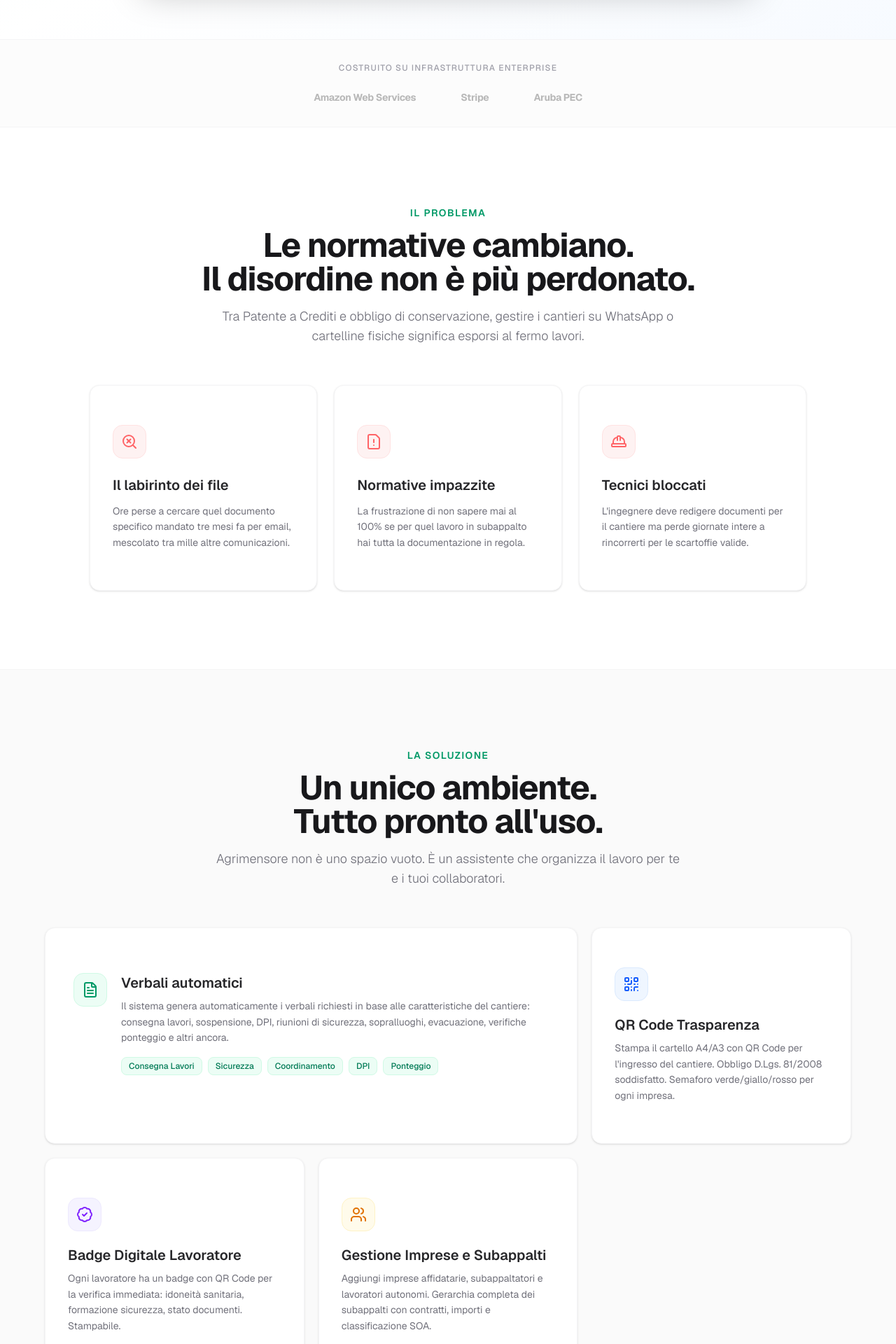
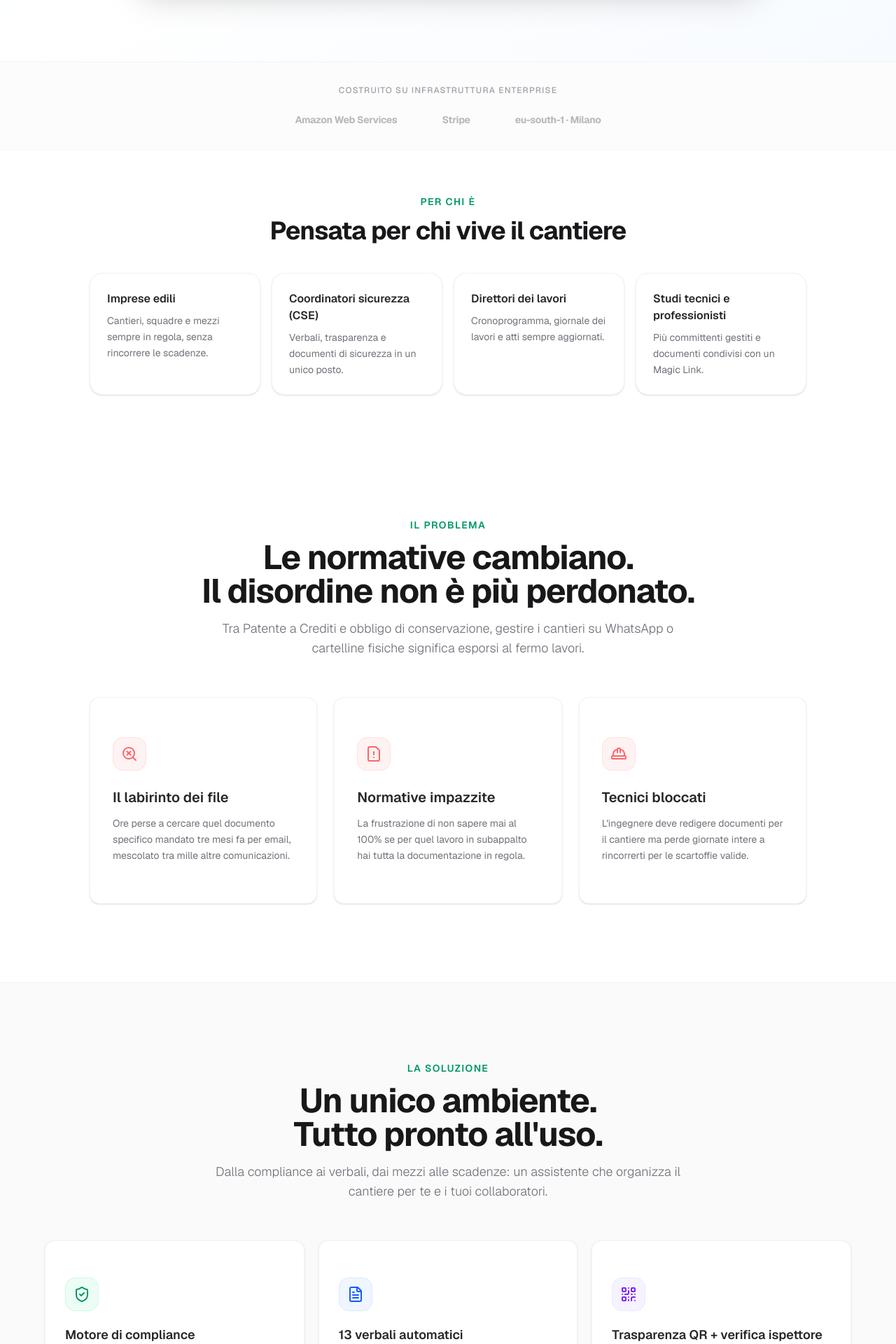
Before and after one commit to AdmiAgrim/agrimensore-landing, a Next.js app: page / in a window 1280 px wide. Shown: the part 800-2720 px from the top of the page at 70% size. Built offline with nearby package versions, Linux system fonts and the light colour scheme.

Commit message:
feat(landing): expand homepage to full feature set + 7 accuracy fixes

```diff
--- a/app/page.tsx
+++ b/app/page.tsx
@@ -5,6 +5,7 @@ import { Button } from "@/components/ui/button"
 import { Card, CardContent } from "@/components/ui/card"
 import { ContactModal } from "@/components/ContactModal"
 import { motion, useInView } from "framer-motion"
+import { AUDIENCE, PILLARS, FAQ_ITEMS } from "@/lib/features"
 import {
   HardHat,
   FileWarning,
@@ -15,8 +16,6 @@ import {
   ArrowRight,
   QrCode,
   Users,
-  BadgeCheck,
-  FileText,
   ChevronRight,
   Check,
   X,
@@ -24,7 +23,6 @@ import {
   Database,
   Lock,
   CloudUpload,
-  Clock,
   Smartphone,
   Menu,
   XIcon,
@@ -107,7 +105,7 @@ const PLANS = {
     monthly: 0,
     yearly: 0,
     features: ["Gestione documenti", "Verbali e rapporti PDF", "QR code trasparenza"],
-    excluded: ["Gestione squadre", "Audit documentale", "Supporto prioritario"],
+    excluded: ["Squadra e Formazioni", "Mezzi e Attrezzature", "Supporto prioritario"],
     cta: "Inizia Gratis",
     ctaVariant: "outline" as const,
     highlight: false,
@@ -122,7 +120,7 @@ const PLANS = {
     monthly: 48,
     yearly: 480,
     features: ["Gestione documenti", "Verbali e rapporti PDF", "QR code trasparenza"],
-    excluded: ["Gestione squadre", "Audit documentale", "Supporto prioritario"],
+    excluded: ["Squadra e Formazioni", "Mezzi e Attrezzature", "Supporto prioritario"],
     cta: "Scegli Starter",
     ctaVariant: "outline" as const,
     highlight: false,
@@ -140,8 +138,8 @@ const PLANS = {
       "Gestione documenti",
       "Verbali e rapporti PDF",
       "QR code trasparenza",
-      "Gestione squadre",
-      "Audit documentale",
+      "Squadra e Formazioni",
+      "Mezzi e Attrezzature",
     ],
     excluded: ["Supporto prioritario"],
     cta: "Scegli Professional",
@@ -161,8 +159,8 @@ const PLANS = {
       "Gestione documenti",
       "Verbali e rapporti PDF",
       "QR code trasparenza",
-      "Gestione squadre",
-      "Audit documentale",
+      "Squadra e Formazioni",
+      "Mezzi e Attrezzature",
       "Supporto prioritario",
     ],
     excluded: [],
@@ -173,32 +171,19 @@ const PLANS = {
   },
 }
 
-const FAQ_ITEMS = [
-  {
-    q: "Che cos'è Agrimensore?",
-    a: "Agrimensore è una piattaforma web (PWA) per la gestione documentale dei cantieri edili. Permette di gestire imprese, lavoratori, documenti di conformità, verbali e QR code di trasparenza — tutto in un'unica piattaforma accessibile da browser.",
-  },
-  {
-    q: "Il software genera POS o DUVRI?",
-    a: "No. Agrimensore non genera POS né DUVRI. Il software genera automaticamente i verbali di cantiere (consegna lavori, sicurezza, coordinamento, ecc.) in base alle caratteristiche del progetto, e gestisce tutta la documentazione di conformità.",
-  },
-  {
-    q: "A cosa serve il QR Code di trasparenza?",
-    a: "Il QR Code soddisfa l'obbligo di trasparenza previsto dal D.Lgs. 81/2008. Viene stampato su un cartello A4 o A3 da affiggere all'ingresso del cantiere. Chiunque lo scansioni può verificare la conformità documentale delle imprese presenti.",
-  },
-  {
-    q: "Dove sono custoditi i miei dati?",
-    a: "Tutti i dati sono custoditi su server AWS nella regione eu-south-1 (Milano). Nessun dato viene trasferito fuori dall'Italia. I backup giornalieri del database sono conservati per 30 giorni, e ogni documento su S3 ha il versioning attivo.",
-  },
-  {
-    q: "Posso condividere documenti con tecnici esterni?",
-    a: "Sì. Puoi generare un Magic Link monouso da inviare al tecnico esterno. Senza bisogno di creare un account, il destinatario può caricare il documento richiesto direttamente in piattaforma.",
-  },
-  {
-    q: "Posso cancellare il mio account e i miei dati?",
-    a: "Sì. In conformità al GDPR (Art. 17 — Diritto alla cancellazione), è disponibile un endpoint dedicato che anonimizza tutti i dati personali associati al tuo account.",
-  },
-]
+// FAQ_ITEMS sourced from @/lib/features
+
+const PILLAR_ACCENT: Record<string, string> = {
+  emerald: "bg-emerald-50 border-emerald-100 text-emerald-600",
+  blue: "bg-blue-50 border-blue-100 text-blue-600",
+  violet: "bg-violet-50 border-violet-100 text-violet-600",
+  amber: "bg-amber-50 border-amber-100 text-amber-600",
+  cyan: "bg-cyan-50 border-cyan-100 text-cyan-600",
+  rose: "bg-rose-50 border-rose-100 text-rose-600",
+  indigo: "bg-indigo-50 border-indigo-100 text-indigo-600",
+  teal: "bg-teal-50 border-teal-100 text-teal-600",
+  sky: "bg-sky-50 border-sky-100 text-sky-600",
+}
 
 /* ───────────────────────── helpers ───────────────────────── */
 
@@ -359,8 +344,7 @@ export default function Home() {
 
           <FadeIn delay={0.2}>
             <p className="text-lg sm:text-xl text-zinc-500 max-w-2xl mb-10 leading-relaxed font-light">
-              Verbali automatici, QR Code di trasparenza, gestione imprese e subappalti.
-              La piattaforma che digitalizza il tuo cantiere. Dati custoditi a Milano.
+              Il software ti dice quali documenti servono, genera i verbali, e tiene sotto controllo squadre, mezzi e scadenze. Cartello QR di trasparenza e dati custoditi a Milano. La piattaforma che mette il tuo cantiere a norma.
             </p>
           </FadeIn>
 
@@ -417,7 +401,31 @@ export default function Home() {
           <div className="flex items-center justify-center gap-10 sm:gap-16 opacity-40 grayscale">
             <span className="text-sm font-bold text-zinc-600 tracking-tight">Amazon Web Services</span>
             <span className="text-sm font-bold text-zinc-600 tracking-tight">Stripe</span>
-            <span className="text-sm font-bold text-zinc-600 tracking-tight">Aruba PEC</span>
+            <span className="text-sm font-bold text-zinc-600 tracking-tight">eu-south-1 · Milano</span>
+          </div>
+        </div>
+      </section>
+
+      {/* ─── PER CHI È ─── */}
+      <section className="py-14 sm:py-16">
+        <div className="container mx-auto px-4">
+          <FadeIn>
+            <div className="text-center mb-10">
+              <p className="text-sm font-semibold text-emerald-600 uppercase tracking-widest mb-3">Per chi è</p>
+              <h2 className="text-2xl sm:text-3xl md:text-4xl font-bold tracking-tight">
+                Pensata per chi vive il cantiere
+              </h2>
+            </div>
+          </FadeIn>
+          <div className="grid grid-cols-1 sm:grid-cols-2 lg:grid-cols-4 gap-4 max-w-5xl mx-auto">
+            {AUDIENCE.map((a, i) => (
+              <FadeIn key={a.title} delay={i * 0.08}>
+                <div className="h-full rounded-2xl border border-zinc-100 bg-white p-6 shadow-sm">
+                  <h3 className="font-semibold text-zinc-800 mb-2">{a.title}</h3>
+                  <p className="text-zinc-500 text-sm leading-relaxed">{a.desc}</p>
+                </div>
+              </FadeIn>
+            ))}
           </div>
         </div>
       </section>
@@ -486,108 +494,36 @@ export default function Home() {
                 Tutto pronto all&apos;uso.
               </h2>
               <p className="text-zinc-500 max-w-2xl mx-auto text-base sm:text-lg font-light">
-                Agrimensore non è uno spazio vuoto. È un assistente che organizza il lavoro
-                per te e i tuoi collaboratori.
+                Dalla compliance ai verbali, dai mezzi alle scadenze: un assistente che organizza il cantiere per te e i tuoi collaboratori.
               </p>
             </div>
           </FadeIn>
 
-          {/* Bento Grid */}
+          {/* Pillars Grid */}
           <div className="grid grid-cols-1 md:grid-cols-2 lg:grid-cols-3 gap-5 max-w-6xl mx-auto">
-            {/* Feature 1: Verbali — spans 2 cols on lg */}
-            <FadeIn className="lg:col-span-2">
-              <Card className="bg-white border-zinc-100 shadow-sm hover:shadow-md transition-all h-full group">
-                <CardContent className="p-8 sm:p-10">
-                  <div className="flex items-start gap-5">
-                    <div className="w-12 h-12 rounded-xl bg-emerald-50 border border-emerald-100 flex items-center justify-center shrink-0 group-hover:bg-emerald-100 transition-colors">
-                      <FileText className="w-6 h-6 text-emerald-600" />
-                    </div>
-                    <div>
-                      <h3 className="font-semibold text-xl mb-2 text-zinc-800">Verbali automatici</h3>
-                      <p className="text-zinc-500 text-sm leading-relaxed mb-4">
-                        Il sistema genera automaticamente i verbali richiesti in base alle caratteristiche del cantiere:
-                        consegna lavori, sospensione, DPI, riunioni di sicurezza, sopralluoghi, evacuazione, verifiche ponteggio e altri ancora.
-                      </p>
+            {PILLARS.map((p, i) => {
+              const Icon = p.icon
+              return (
+                <FadeIn key={p.title} delay={(i % 3) * 0.08}>
+                  <Card className="bg-white border-zinc-100 shadow-sm hover:shadow-md transition-all h-full group">
+                    <CardContent className="p-7 flex flex-col h-full">
+                      <div className={`w-12 h-12 rounded-xl border flex items-center justify-center mb-5 ${PILLAR_ACCENT[p.accent]}`}>
+                        <Icon className="w-6 h-6" />
+                      </div>
+                      <h3 className="font-semibold text-lg mb-2 text-zinc-800">{p.title}</h3>
+                      <p className="text-zinc-500 text-sm leading-relaxed mb-4 flex-1">{p.desc}</p>
                       <div className="flex flex-wrap gap-2">
-                        {["Consegna Lavori", "Sicurezza", "Coordinamento", "DPI", "Ponteggio"].map((tag) => (
-                          <span key={tag} className="text-xs bg-emerald-50 text-emerald-700 px-2.5 py-1 rounded-md font-medium border border-emerald-100">
+                        {p.tags.map((tag) => (
+                          <span key={tag} className="text-xs bg-zinc-50 text-zinc-600 px-2.5 py-1 rounded-md font-medium border border-zinc-100">
                             {tag}
                           </span>
                         ))}
                       </div>
-                    </div>
-                  </div>
-                </CardContent>
-              </Card>
-            </FadeIn>
-
-            {/* Feature 2: QR Trasparenza */}
-            <FadeIn delay={0.1}>
-              <Card className="bg-white border-zinc-100 shadow-sm hover:shadow-md transition-all h-full group">
-                <CardContent className="p-8">
-                  <div className="w-12 h-12 rounded-xl bg-blue-50 border border-blue-100 flex items-center justify-center mb-5 group-hover:bg-blue-100 transition-colors">
-                    <QrCode className="w-6 h-6 text-blue-600" />
-                  </div>
-                  <h3 className="font-semibold text-xl mb-2 text-zinc-800">QR Code Trasparenza</h3>
-                  <p className="text-zinc-500 text-sm leading-relaxed">
-                    Stampa il cartello A4/A3 con QR Code per l&apos;ingresso del cantiere.
-                    Obbligo D.Lgs. 81/2008 soddisfatto. Semaforo verde/giallo/rosso per ogni impresa.
-                  </p>
-                </CardContent>
-              </Card>
-            </FadeIn>
-
-            {/* Feature 3: Badge Lavoratore */}
-            <FadeIn delay={0.15}>
-              <Card className="bg-white border-zinc-100 shadow-sm hover:shadow-md transition-all h-full group">
-                <CardContent className="p-8">
-                  <div className="w-12 h-12 rounded-xl bg-violet-50 border border-violet-100 flex items-center justify-center mb-5 group-hover:bg-violet-100 transition-colors">
-                    <BadgeCheck className="w-6 h-6 text-violet-600" />
-                  </div>
-                  <h3 className="font-semibold text-xl mb-2 text-zinc-800">Badge Digitale Lavoratore</h3>
-                  <p className="text-zinc-500 text-sm leading-relaxed">
-                    Ogni lavoratore ha un badge con QR Code per la verifica immediata:
-                    idoneità sanitaria, formazione sicurezza, stato documenti. Stampabile.
-                  </p>
-                </CardContent>
-              </Card>
-            </FadeIn>
-
-            {/* Feature 4: Gestione Imprese */}
-            <FadeIn delay={0.2}>
-              <Card className="bg-white border-zinc-100 shadow-sm hover:shadow-md transition-all h-full group">
-                <CardContent className="p-8">
-                  <div className="w-12 h-12 rounded-xl bg-amber-50 border border-amber-100 flex items-center justify-center mb-5 group-hover:bg-amber-100 transition-colors">
-                    <Users className="w-6 h-6 text-amber-600" />
-                  </div>
-                  <h3 className="font-semibold text-xl mb-2 text-zinc-800">Gestione Imprese e Subappalti</h3>
-                  <p className="text-zinc-500 text-sm leading-relaxed">
-                    Aggiungi imprese affidatarie, subappaltatori e lavoratori autonomi.
-                    Gerarchia completa dei subappalti con contratti, importi e classificazione SOA.
-                  </p>
-                </CardContent>
-              </Card>
-            </FadeIn>
-
-            {/* Feature 5: Magic Link — spans 2 cols on lg */}
-            <FadeIn delay={0.25} className="lg:col-span-2">
-              <Card className="bg-white border-zinc-100 shadow-sm hover:shadow-md transition-all h-full group">
-                <CardContent className="p-8 sm:p-10">
-                  <div className="flex items-start gap-5">
-                    <div className="w-12 h-12 rounded-xl bg-cyan-50 border border-cyan-100 flex items-center justify-center shrink-0 group-hover:bg-cyan-100 transition-colors">
-                      <LinkIcon className="w-6 h-6 text-cyan-600" />
-                    </div>
-                    <div>
-                      <h3 className="font-semibold text-xl mb-2 text-zinc-800">Condivisione via Magic Link</h3>
-                      <p className="text-zinc-500 text-sm leading-relaxed">
-                        Invia un link sicuro monouso al tecnico esterno. Senza creare un account, il destinatario
-                        può caricare il documento richiesto direttamente in piattaforma. Rate-limited e tracciato.
-                      </p>
-                    </div>
-                  </div>
-                </CardContent>
-              </Card>
-            </FadeIn>
+                    </CardContent>
+                  </Card>
+                </FadeIn>
+              )
+            })}
           </div>
         </div>
       </section>
@@ -658,7 +594,7 @@ export default function Home() {
               </h2>
               <p className="text-zinc-500 max-w-2xl mx-auto text-base sm:text-lg font-light">
                 Agrimensore è una <strong>Progressive Web App</strong>: aggiungila alla schermata Home
-                del tuo dispositivo per aprirla in un tap, anche offline. Niente App Store, niente
+                del tuo dispositivo per aprirla in un tap, come un&apos;app nativa. Niente App Store, niente
                 installazioni complesse.
               </p>
               {detectedPlatform !== "unknown" && (
@@ -830,6 +766,11 @@ export default function Home() {
               </FadeIn>
             ))}
           </div>
+          <FadeIn delay={0.2}>
+            <p className="text-center text-xs text-zinc-500 mt-8 max-w-3xl mx-auto">
+              I dati dei cantieri restano nella regione di Milano (eu-south-1). L&apos;invio delle email transazionali avviene tramite un servizio che opera anche fuori da tale regione; nessun documento o codice fiscale di cantiere transita in queste email.
+            </p>
+          </FadeIn>
         </div>
       </section>
 
```
